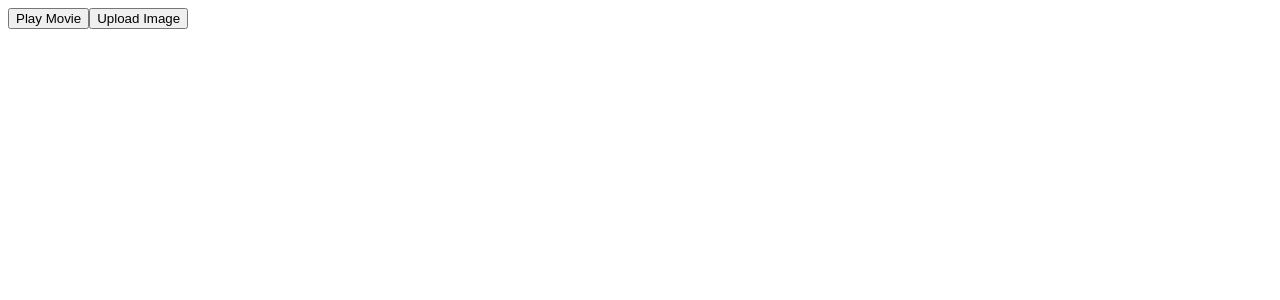
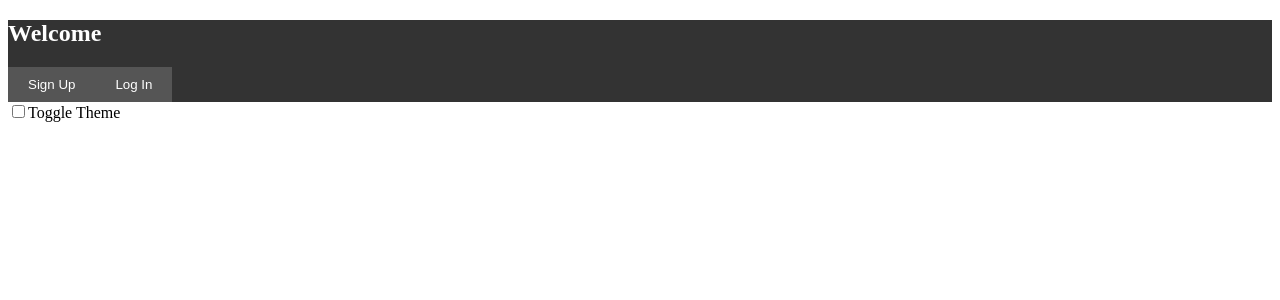
Before and after one commit to Suryansh65/intro, a React (Vite) app: page / in a window 1280 px wide. Shown: the top 300 px of the page. Built offline with nearby package versions, Linux system fonts and the light colour scheme.

Commit message:
Implement ThemeContext and refactor App component to use MyApp for theme management; add styles for dark and light themes

```diff
--- a/src/App.tsx
+++ b/src/App.tsx
@@ -6,11 +6,16 @@
 // import DrinkList from "./Intro/conditional_rendering";
 // import PureAndImpure from "./Intro/PureAndImpure";
 // import { AlertButton } from "./Intro/eventHandlers";
-import { Toolbar } from "./Intro/eventHandlers";
+// import { Toolbar } from "./Intro/eventHandlers";
+// import { useState } from "react";
+// import {ThemeContext} from "./Intro/useContext/themeContext";
 // import PackingList from "./Intro/conditional_rendering"
 // import Card from "./Intro/card/card";
 
+import MyApp from "./Intro/useContext/start";
+
 function App() {
+  // const [theme,setTheme] = useState('dark');
   return (
     <div>
       {/* <MyButton />
@@ -28,11 +33,14 @@ function App() {
       {/* <Button /> */}
       {/* <AlertButton message={"Playing..."}>Play Movie</AlertButton>
       <AlertButton message={"Uploading Image..."}>Upload Image</AlertButton> */}
+    {/* <ThemeContext.Provider value={theme}>
 
       <Toolbar
         onPlayMovie={()=> alert('Play Movie...')}
         onUploadImage={()=>alert('Uploading...')}
-      />
+        />
+        </ThemeContext.Provider> */}
+        <MyApp />
     </div>
   );
 }
--- a/src/Intro/eventHandlers.tsx
+++ b/src/Intro/eventHandlers.tsx
@@ -1,4 +1,6 @@
 import type { ReactNode } from 'react';
+import { useContext } from 'react';
+import {ThemeContext} from "./useContext/themeContext";
 
 
 type ButtonProps = {
@@ -12,8 +14,10 @@ type ToolbarProps = {
 }
 
 export default function Button({handleClick, children}:ButtonProps){
+    const theme = useContext(ThemeContext);
+    /*useContext() always looks for the closest provider above the component that calls it. It searches upwards and does not consider providers in the component from which you’re calling useContext().*/
     return (
-        <button onClick={handleClick} >
+        <button onClick={handleClick} className={`btn-${theme}`} >
             {children}
         </button>
     );
--- /dev/null
+++ b/src/Intro/useContext/start.css
@@ -0,0 +1,24 @@
+.panel-dark{
+    background-color: #333;
+    color: white;
+}
+.panel-light{
+    background-color: #eee;
+    color: black;
+}
+
+.button-dark{
+    background-color: #555;
+    color: white;
+    border: none;
+    padding: 10px 20px;
+    cursor: pointer;
+}
+
+.button-light{
+    background-color: #ddd;
+    color: black;
+    border: none;
+    padding: 10px 20px;
+    cursor: pointer;
+}
--- /dev/null
+++ b/src/Intro/useContext/start.tsx
@@ -0,0 +1,68 @@
+/*
+The useContext API is a built-in React Hook that allows you to share data (state) across your entire component tree without having to pass props down manually through every level
+. It is the primary solution to a common problem called prop drilling, where data is passed through components that don't even need it just to reach a deeply nested child*/
+
+/*
+The Three Steps to Use Context
+To implement the Context API in your application, you must follow three main steps:
+Create the Context: Use React.createContext() to create a context object. It acts like a "warehouse" or "store" for your data
+.
+Provide the Context: Wrap your component tree (usually in App.js or a top-level component) with the Provider component and pass the data into the value prop
+.
+Consume the Context: Inside any nested component, use the useContext hook to "grab" the data from the warehouse
+*/
+
+// Example: We might want to store global theme
+
+import { createContext, useContext, type ReactNode, useState } from "react";
+import "./start.css";
+
+//creating a context
+const ThemeContext = createContext('light');
+
+export default function MyApp(){
+    const [theme,setTheme] = useState('dark');
+    return (
+    <ThemeContext value={theme}>
+        <Form/>
+        {/* Button for changing the theme */}
+        {/* <button onClick={()=> setTheme(theme === 'light' ? 'dark': 'light')}>Toggle Themes</button> */}
+
+        {/* checkbox for changing the theme */}
+        <label>
+            <input type="checkbox" onChange={()=> setTheme(theme === 'light' ? 'dark':'light')} />
+            Toggle Theme
+        </label>
+    </ThemeContext>
+    )
+}
+
+function Form(){
+    return (
+        <Panel title={"Welcome"} >
+            <Button>Sign Up</Button>
+            <Button>Log In</Button>
+        </Panel>
+    )
+}
+
+function Panel({title,children}:{title:string,children:ReactNode}){
+    const theme = useContext(ThemeContext);
+    const className = 'panel-' + theme;
+    return (
+        <section className={className}>
+            <h1>{title}</h1>
+            {children}
+        </section>
+    )
+}
+
+function Button({children}:{children:ReactNode}){
+    const theme = useContext(ThemeContext);
+    const className = 'button-' + theme;
+    return(
+        <button className={className} >
+            {children}
+        </button>
+    )
+}
--- /dev/null
+++ b/src/Intro/useContext/themeContext.tsx
@@ -0,0 +1,3 @@
+import { createContext } from "react";
+
+export const ThemeContext = createContext('light');
```
